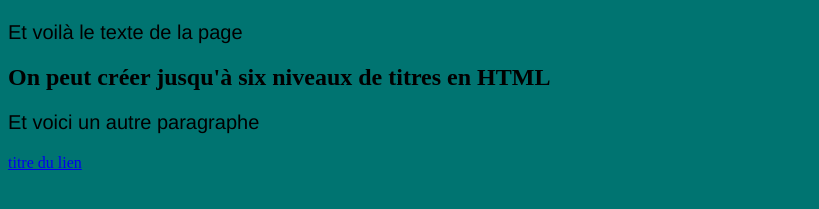
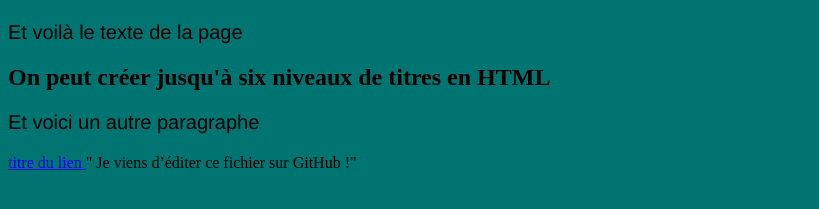
Before and after one commit to Rouchekoff/helloWorld, a plain HTML site: page index.html in a window 1280 px wide. Shown: the part 377-586 px from the top of the page, without its empty margins (0-819 px from the left). Drawn offline with Linux system fonts and the light colour scheme.

Commit message:
Update index.html -ajouté une ligne de txt

```diff
--- a/index.html
+++ b/index.html
@@ -15,3 +15,4 @@
 <a href= "http://www.wildcodeschool.com"> titre du lien </a>
 </body>
 </html>
+" Je viens d’éditer ce fichier sur GitHub !"
```
